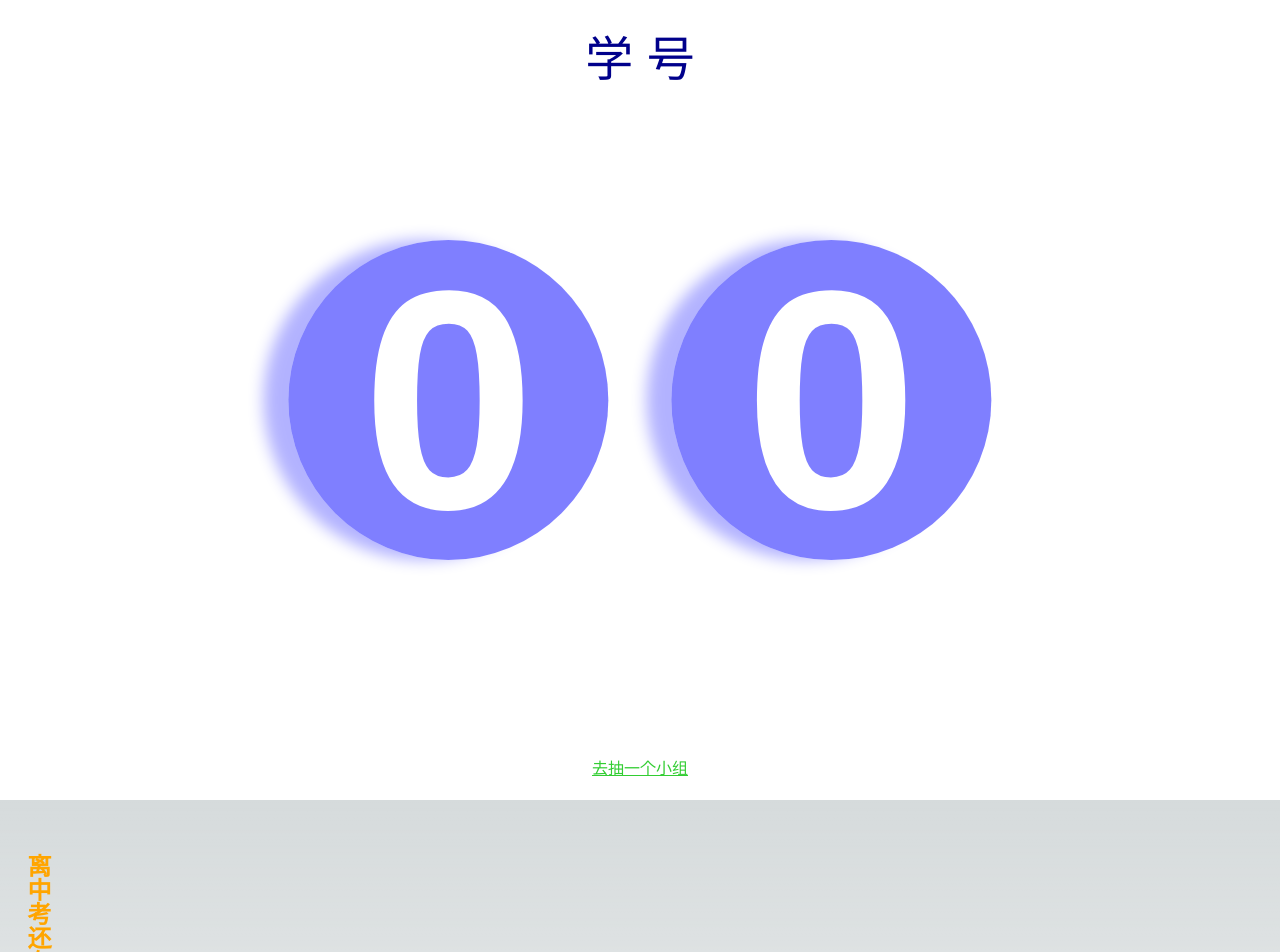
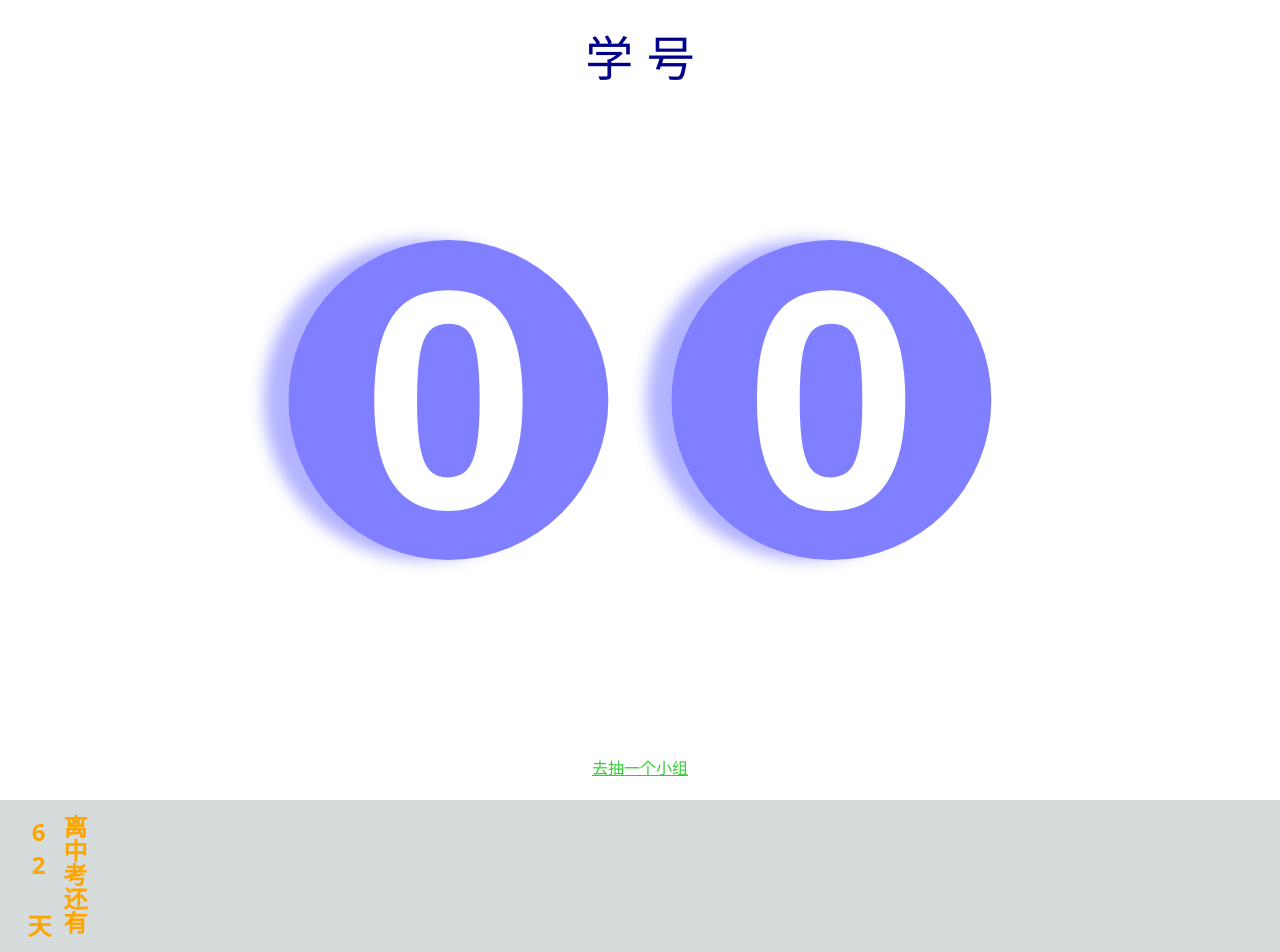
Before and after one commit to GaryFu/Lottery, a Next.js app: page / in a window 1280 px wide. Shown: the top 952 px of the page. After the commit the page ends 800 px from the top, so only its background shows below. Built offline with nearby package versions, Linux system fonts and the light colour scheme.

Commit message:
no comment

```diff
--- a/src/components/Lottery.module.css
+++ b/src/components/Lottery.module.css
@@ -93,6 +93,8 @@
 }
 
 .floatingText {
+  position: fixed;
+  z-index: 9999;
   padding-left: 20px;
   padding-top: 30%;
   transform: translateY(-50%);
```
